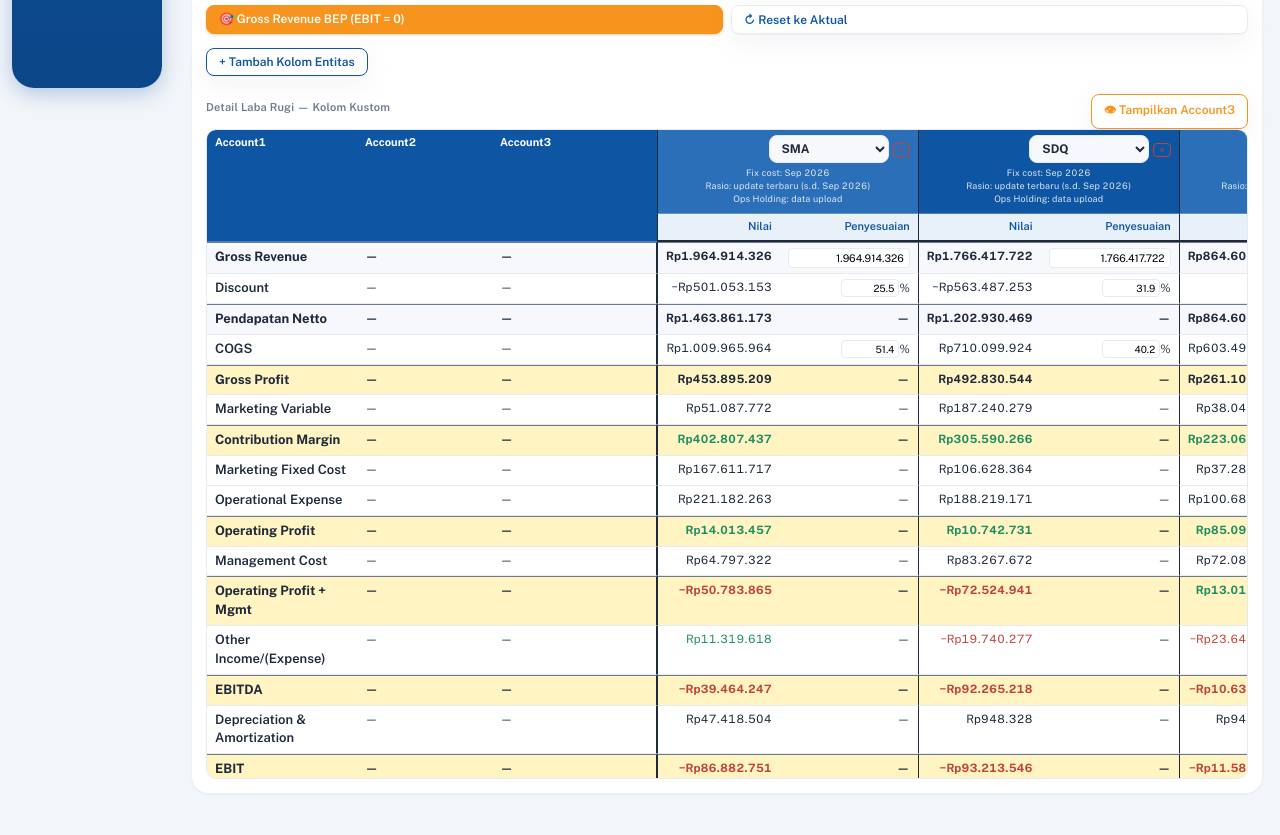
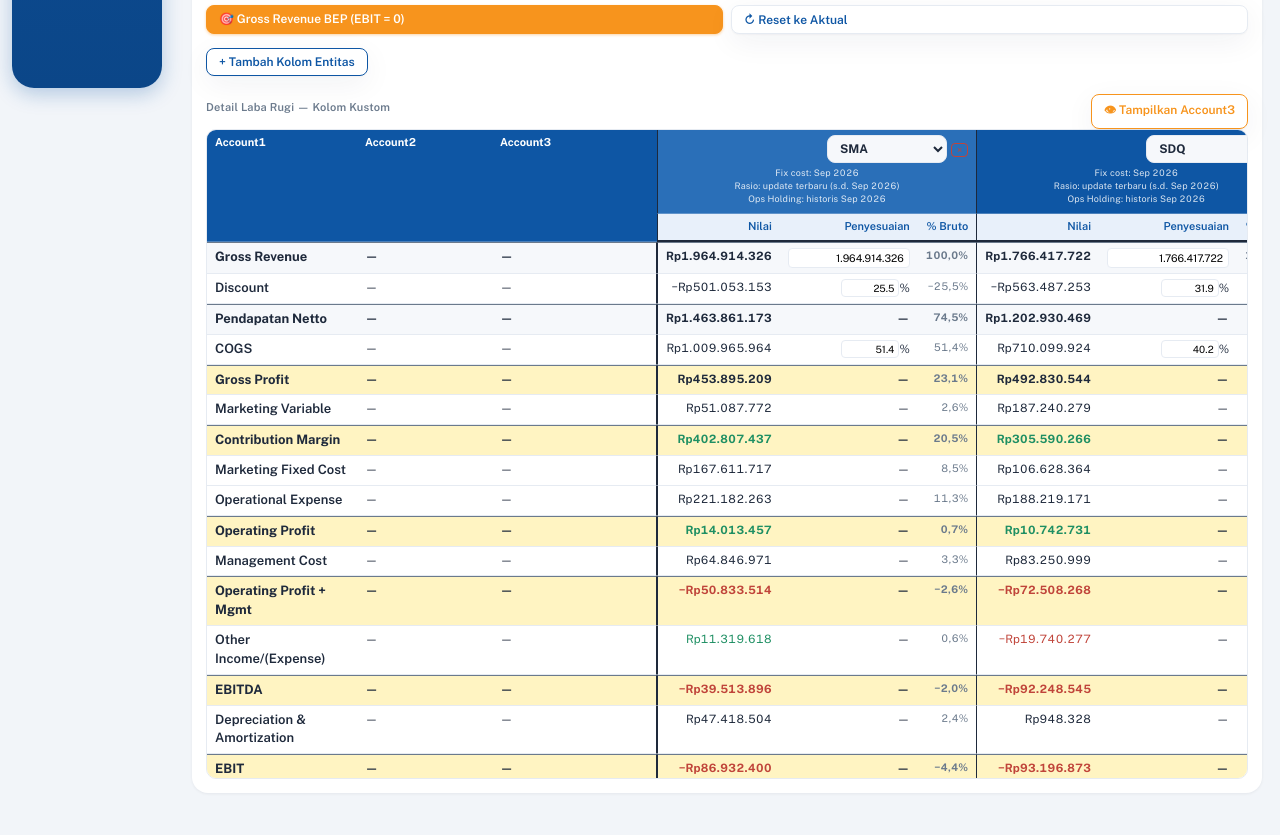
Before and after one commit to finsyaamil/dashboard_bep_syaamil, a plain HTML site: page index.html in a window 1280 px wide. Shown: the part 700-1535 px from the top of the page. Drawn offline with nearby package versions, Linux system fonts and the light colour scheme.

Commit message:
Add files via upload

```diff
--- a/index.html
+++ b/index.html
@@ -422,9 +422,9 @@ table.pivot tr.sub:hover td{background:var(--panel)}
 #colsim-table input.colsim-add{background:#F0FDF4; border-color:#86EFAC !important}
 #colsim-table input:disabled{background:#F3F4F6; color:#9CA3AF; cursor:not-allowed}
 /* border pemisah antar entitas */
-#colsim-table tbody td:nth-child(even):nth-child(n+4){border-left:2px solid #B8C4D6}
+#colsim-table tbody td:nth-child(3n+4){border-left:2px solid #B8C4D6}
 #colsim-table thead tr:first-child th:nth-child(n+4){border-left:2px solid #B8C4D6}
-#colsim-table thead tr:nth-child(2) th:nth-child(odd){border-left:2px solid #B8C4D6}
+#colsim-table thead tr:nth-child(2) th:nth-child(3n+1){border-left:2px solid #B8C4D6}
 .colsim-basis{font-size:9px; font-weight:400; color:var(--ink3); text-transform:none; letter-spacing:.02em; margin-top:3px; text-align:center}
 .colsim-points{list-style:none; margin:10px 0 0; padding:0; display:grid; grid-template-columns:repeat(2,minmax(0,1fr)); grid-template-rows:repeat(5,auto); grid-auto-flow:column; gap:5px 36px; font-size:12px; line-height:1.45; color:var(--ink2); max-width:100%}
 .colsim-points li{position:relative; padding-left:14px}
@@ -440,6 +440,7 @@ table.pivot tr.sub:hover td{background:var(--panel)}
 #colsim-table thead tr:first-child th:nth-child(-n+3){z-index:6}
 </style>
 <style id="theme-syaamil">
+#colsim-table td.pct{color:var(--muted); font-size:10.5px; min-width:58px}
 /* ===== Tema Syaamil Group (Cash Projection) ===== */
 :root{
   --bg:#f2f5f9; --surface:#fff; --surface2:#f6f8fb; --ink:#1e293b; --muted:#6b7a8c; --line:#e6ebf2;
@@ -518,9 +519,9 @@ select:focus-visible,button:focus-visible,input:focus-visible{outline:2px solid
 #colsim-table tbody td:nth-child(-n+3){background:var(--surface)}
 #colsim-table tbody tr.colsim-hl td:nth-child(-n+3){background:var(--hl) !important}
 #colsim-table tr.is-total td{background:var(--surface2); border-top:1px solid var(--muted)}
-#colsim-table tbody td:nth-child(even):nth-child(n+4),
+#colsim-table tbody td:nth-child(3n+4),
 #colsim-table thead tr:first-child th:nth-child(n+4),
-#colsim-table thead tr:nth-child(2) th:nth-child(odd){border-left:1.5px solid var(--sep)}
+#colsim-table thead tr:nth-child(2) th:nth-child(3n+1){border-left:1.5px solid var(--sep)}
 #colsim-table tbody td:nth-child(3){border-right:1.5px solid var(--sep)}
 #colsim-table input.colsim-add{background:#eaf6ef; border-color:#86d1ac !important; border-radius:6px}
 #colsim-table input:disabled{background:var(--surface2); color:var(--muted)}
@@ -549,7 +550,7 @@ tr.cf-detail-acc2 td,tr.cf-detail-acc3 td{background:var(--goodBg) !important}
   <div class="ttl"><h1>Simulasi Kolom Entitas Kustom</h1><div class="sub">Laba rugi per entitas &middot; BEP (EBIT = 0) &middot; fix cost berdasarkan bulan pilihan</div></div>
   <div class="controls">
     <label>Bulan fix cost<select id="colsim-month" onchange="colSimMonthChange(this.value)"><option value="0">Jan 2026</option><option value="1">Feb 2026</option><option value="2">Mar 2026</option><option value="3">Apr 2026</option><option value="4">Mei 2026</option><option value="5">Jun 2026</option><option value="6">Jul 2026</option><option value="7">Agu 2026</option><option value="8" selected>Sep 2026</option></select></label>
-    <label>Biaya Ops Holding<select id="colsim-boh" onchange="colSimBohChange(this.value)"><option value="upload" selected>Data upload (VSM + VMU)</option><option value="hist">Historis P&amp;L per bulan</option></select></label>
+    <label>Biaya Ops Holding<select id="colsim-boh" onchange="colSimBohChange(this.value)"><option value="upload">Data upload (VSM + VMU)</option><option value="hist" selected>Historis P&amp;L per bulan</option></select></label>
   </div>
 </header>
 <div class="deck" id="deck">
@@ -725,7 +726,7 @@ function colSimApplyDanaTaktis(mi) {
   });
 }
 const BOH_DATA = {"upload": {"SMA": 16559560.0, "SDQ": 15529910.0, "SAA": 16638264.0, "SDI": 16071014.0, "SKI": 8244505.0, "MRM": 13206587.0, "SMI": 21483292.0, "SEG": 23711367.0, "MAC": 17298704.0, "KKC": 10115735.0}, "hist": {"SMA": [0.0, 22352053.0, 32717809.0, 39475781.0, 22194561.0, 38594988.0, 28112421.0, 25645767.0, 16609209.0], "SDQ": [0.0, 15132870.0, 24825942.0, 32365924.0, 16841008.0, 29285486.0, 26118048.0, 23653660.0, 15513237.0], "SAA": [0.0, 18020543.0, 29052772.0, 36198017.0, 19726482.0, 34303148.0, 31555337.0, 29084774.0, 18501205.0], "SDI": [0.0, 19464379.0, 28490979.0, 35667790.0, 19327234.0, 33608882.0, 24795465.0, 22332557.0, 14786433.0], "SKI": [0.0, 10454108.0, 15302197.0, 28175409.0, 14763298.0, 22389510.0, 18869405.0, 16211526.0, 13028897.0], "MRM": [0.0, 27761871.0, 41599504.0, 47477384.0, 28219577.0, 63445122.0, 24585530.0, 25172882.0, 14671067.0], "KKC": [0.0, 0.0, 0.0, 0.0, 0.0, 0.0], "SMI": 27566262.0, "SEG": 31837700.0, "MAC": 0.0}};
-let colSimBohSrc = 'upload';
+let colSimBohSrc = 'hist';
 function colSimApplyBoh(mi) {
   Object.keys(BOH_DATA.upload).forEach(function(ent) {
     const chain = (ent === 'SMI' || ent === 'SEG' || ent === 'MAC');
@@ -1043,9 +1044,9 @@ function colSimRenderTable() {
   const tbody = document.getElementById('colsim-tbody');
   if (!thead || !tbody) return;
   colSimUpdateAddBtn();
-  const entityHeaderRow = colSimEntities.map((e, idx) => `<th colspan="2" class="n">${colSimEntityHeaderHtml(idx, e)}</th>`).join('');
-  const subHeaderRow = colSimEntities.map(() => '<th class="n">Nilai</th><th class="n">Penyesuaian</th>').join('');
-  thead.innerHTML = `<tr><th rowspan="2">Account1</th><th rowspan="2">Account2</th><th rowspan="2">Account3</th>${entityHeaderRow}<th rowspan="2" class="n">Total</th></tr><tr>${subHeaderRow}</tr>`;
+  const entityHeaderRow = colSimEntities.map((e, idx) => `<th colspan="3" class="n">${colSimEntityHeaderHtml(idx, e)}</th>`).join('');
+  const subHeaderRow = colSimEntities.map(() => '<th class="n">Nilai</th><th class="n">Penyesuaian</th><th class="n">% Bruto</th>').join('') + '<th class="n">Nilai</th><th class="n">% Bruto</th>';
+  thead.innerHTML = `<tr><th rowspan="2">Account1</th><th rowspan="2">Account2</th><th rowspan="2">Account3</th>${entityHeaderRow}<th colspan="2" class="n">Total</th></tr><tr>${subHeaderRow}</tr>`;
 
   const resultsByIdx = colSimEntities.map((e, idx) => {
     const m = colSimIsChain(e) ? SMI_PROD_MODEL[e] : SIM_MODEL[e];
@@ -1118,6 +1119,38 @@ function colSimRenderTable() {
   rows += row('Tax', 'tax');
   rows += row('EAT (Net Profit)', 'eat', {bold:true, colorByValue:true, isTotal:true});
   tbody.innerHTML = rows;
+  // kolom rasio terhadap Gross Revenue (% Bruto)
+  (function colSimAddPctCols() {
+    const N = colSimEntities.length;
+    const parseRp = function(td) {
+      const t = (td.textContent || '').trim();
+      if (!/\d/.test(t)) return null;
+      const d = parseFloat(t.replace(/\D/g, ''));
+      return /^[\u2212-]/.test(t) ? -d : d;
+    };
+    const fmtPct = function(v, den) {
+      if (v === null || !den) return '&mdash;';
+      const x = v / den * 100;
+      const s = (Math.abs(x) < 0.05 ? 0 : x).toLocaleString('id-ID', {minimumFractionDigits:1, maximumFractionDigits:1});
+      return s.replace('-', '\u2212') + '%';
+    };
+    Array.from(tbody.rows).forEach(function(tr) {
+      const c = Array.from(tr.cells);
+      const mk = function(v, den) {
+        const td = document.createElement('td');
+        td.className = 'n pct' + (v === null || !den ? ' acc-blank' : '');
+        td.innerHTML = fmtPct(v, den);
+        return td;
+      };
+      const tot = mk(parseRp(c[3 + 2 * N]), totals.gr);
+      tr.appendChild(tot);
+      for (let i = N - 1; i >= 0; i--) {
+        const nilai = c[3 + 2 * i];
+        const pen = c[4 + 2 * i];
+        pen.after(mk(nilai ? parseRp(nilai) : null, resultsByIdx[i].gr));
+      }
+    });
+  })();
   const hr = thead.rows[0];
   if (hr) {
     const zm = parseFloat(getComputedStyle(document.getElementById('slide-16')).zoom) || 1;
```
